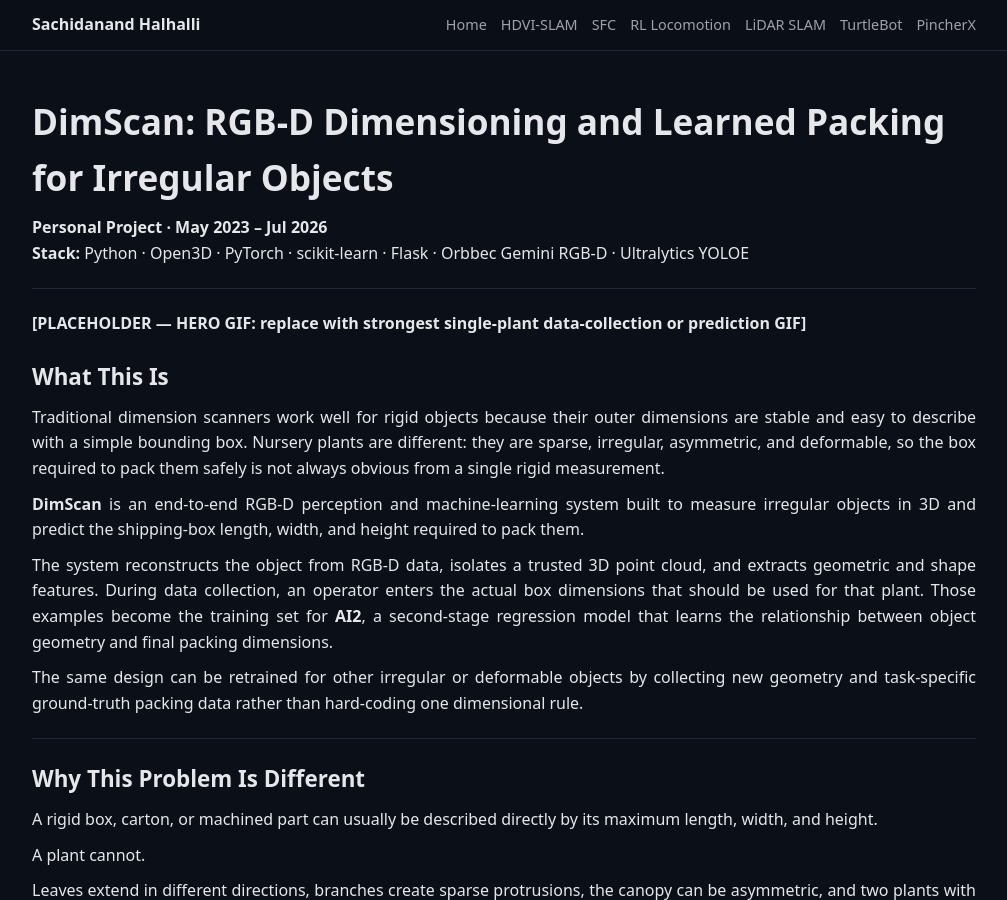
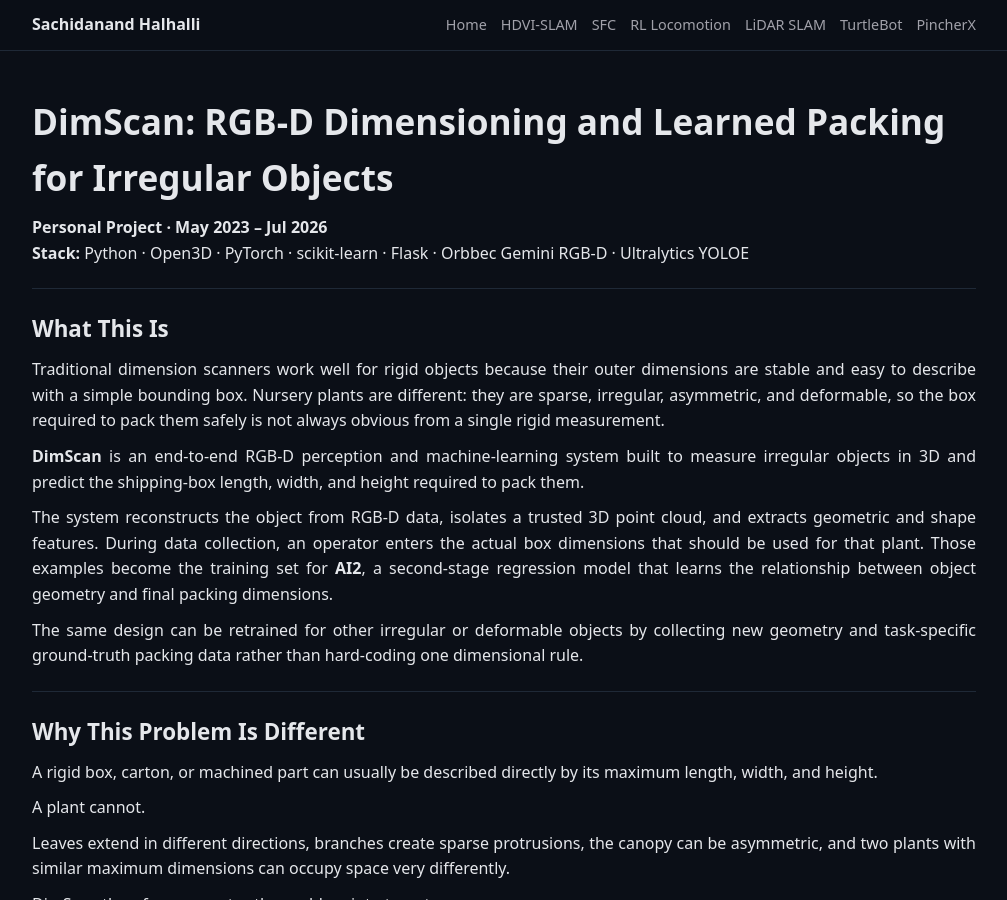
Before and after one commit to halhalli-s/halhalli-s.github.io, a Jekyll site: the page built from Projects/dimscan.md, in a window 1280 px wide and 900 px high. Shown: the whole window, without its empty margins (136-1143 px from the left). Built offline with Jekyll 4.4.1, drawn with Linux system fonts in a browser that asks for light colours.

Commit message:
Update dimscan.md

```diff
--- a/Projects/dimscan.md
+++ b/Projects/dimscan.md
@@ -9,8 +9,6 @@ title: DimScan
 **Stack:** Python · Open3D · PyTorch · scikit-learn · Flask · Orbbec Gemini RGB-D · Ultralytics YOLOE
 
 ---
-
-**[PLACEHOLDER — HERO GIF: replace with strongest single-plant data-collection or prediction GIF]**
 
 ## What This Is
 
```
